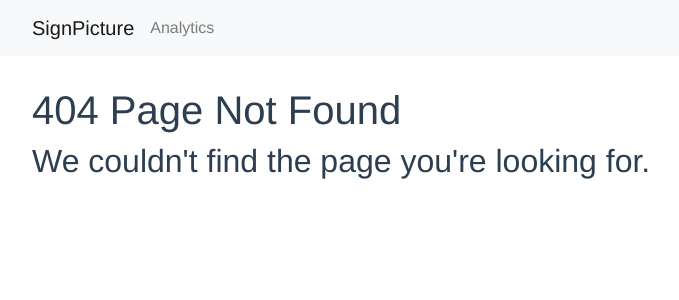
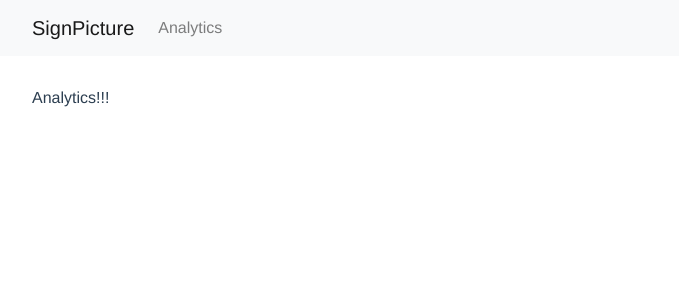
Before and after one commit to Team-Fruit/signpic.teamfruit.net, a Vue app: page /analytics in a window 1280 px wide. Before the commit this address had no page. Shown: the top 300 px of the page, without its empty margins (53-732 px from the left). Built offline with nearby package versions, Linux system fonts and the light colour scheme.

Commit message:
analytics

```diff
--- /dev/null
+++ b/src/components/Analytics.vue
@@ -0,0 +1,11 @@
+<template>
+    <b-container>
+        Analytics!!!
+    </b-container>
+</template>
+
+<script>
+export default {
+  name: 'Analytics'
+}
+</script>
--- a/src/components/Header.vue
+++ b/src/components/Header.vue
@@ -5,7 +5,7 @@
         <b-navbar-brand to="/">SignPicture</b-navbar-brand>
         <b-collapse is-nav id="nav_text_collapse">
             <b-navbar-nav>
-                <b-nav-text>Analytics</b-nav-text>
+                <b-nav-item to="/analytics">Analytics</b-nav-item>
             </b-navbar-nav>
         </b-collapse>
     </b-container>
--- a/src/router/index.js
+++ b/src/router/index.js
@@ -1,6 +1,7 @@
 import Vue from 'vue'
 import Router from 'vue-router'
 import Home from '@/components/Home'
+import Analytics from '@/components/Analytics'
 import PageNotFound from '@/components/PageNotFound'
 
 Vue.use(Router)
@@ -14,6 +15,11 @@ export default new Router({
       component: Home
     },
     {
+      path: '/analytics',
+      name: 'Analytics',
+      component: Analytics
+    },
+    {
       path: '*',
       name: '404',
       component: PageNotFound
```
